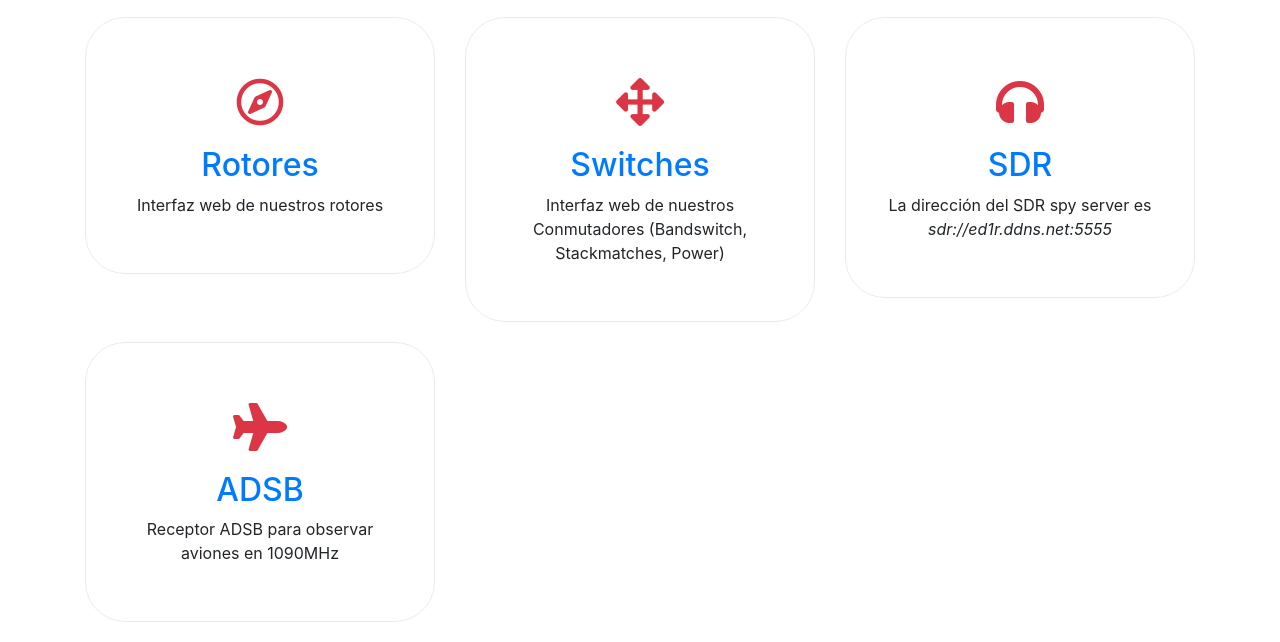
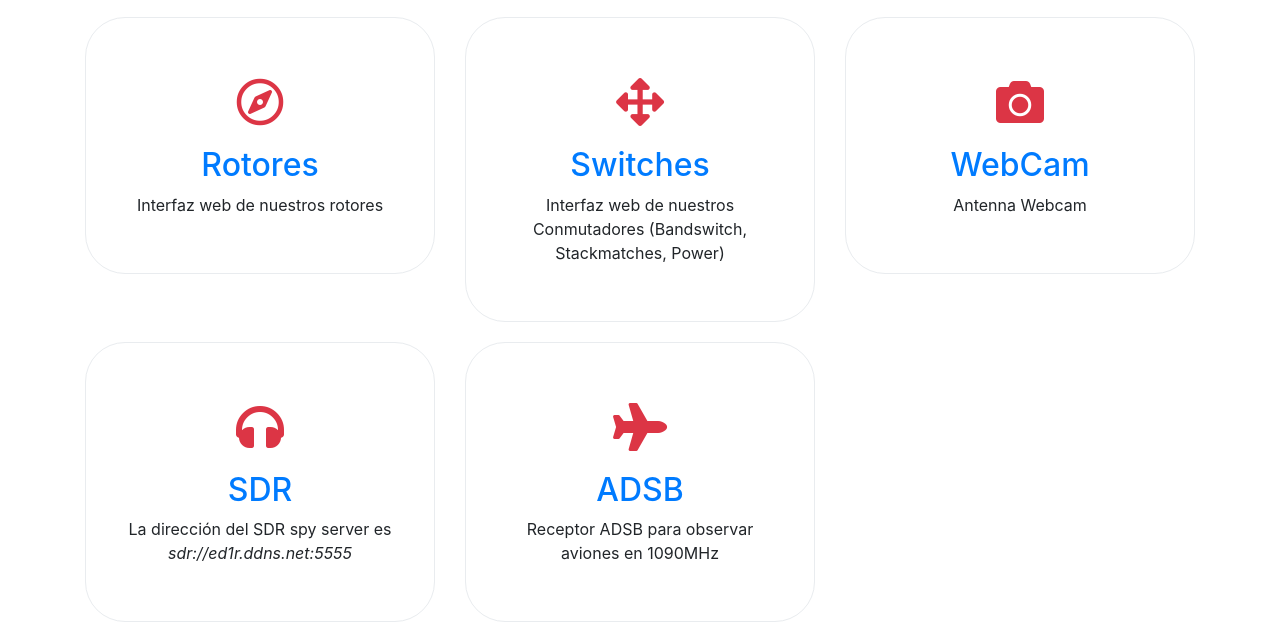
Before and after one commit to dh1tw/ed1r-operational-services, a plain HTML site: page index.html in a window 1280 px wide. Shown: the part 570-1212 px from the top of the page. Drawn offline with nearby package versions, Linux system fonts and the light colour scheme.

Commit message:
added webcam

```diff
--- a/index.html
+++ b/index.html
@@ -105,6 +105,17 @@
                 </div>
                 <div class="col-md-4">
                     <div class="card">
+                        <a href="https://webcam.ed1r.ddns.net">
+                        <div class="icon">
+                            <i class="fas fa-camera fa-3x"></i>
+                        </div>
+                        <h2>WebCam</h2>
+                        <p>Antenna Webcam</p>
+                        </a>
+                    </div>
+                </div>
+                <div class="col-md-4">
+                    <div class="card">
                         <div class="icon">
                             <i class="fas fa-headphones fa-3x"></i>
                         </div>
```
